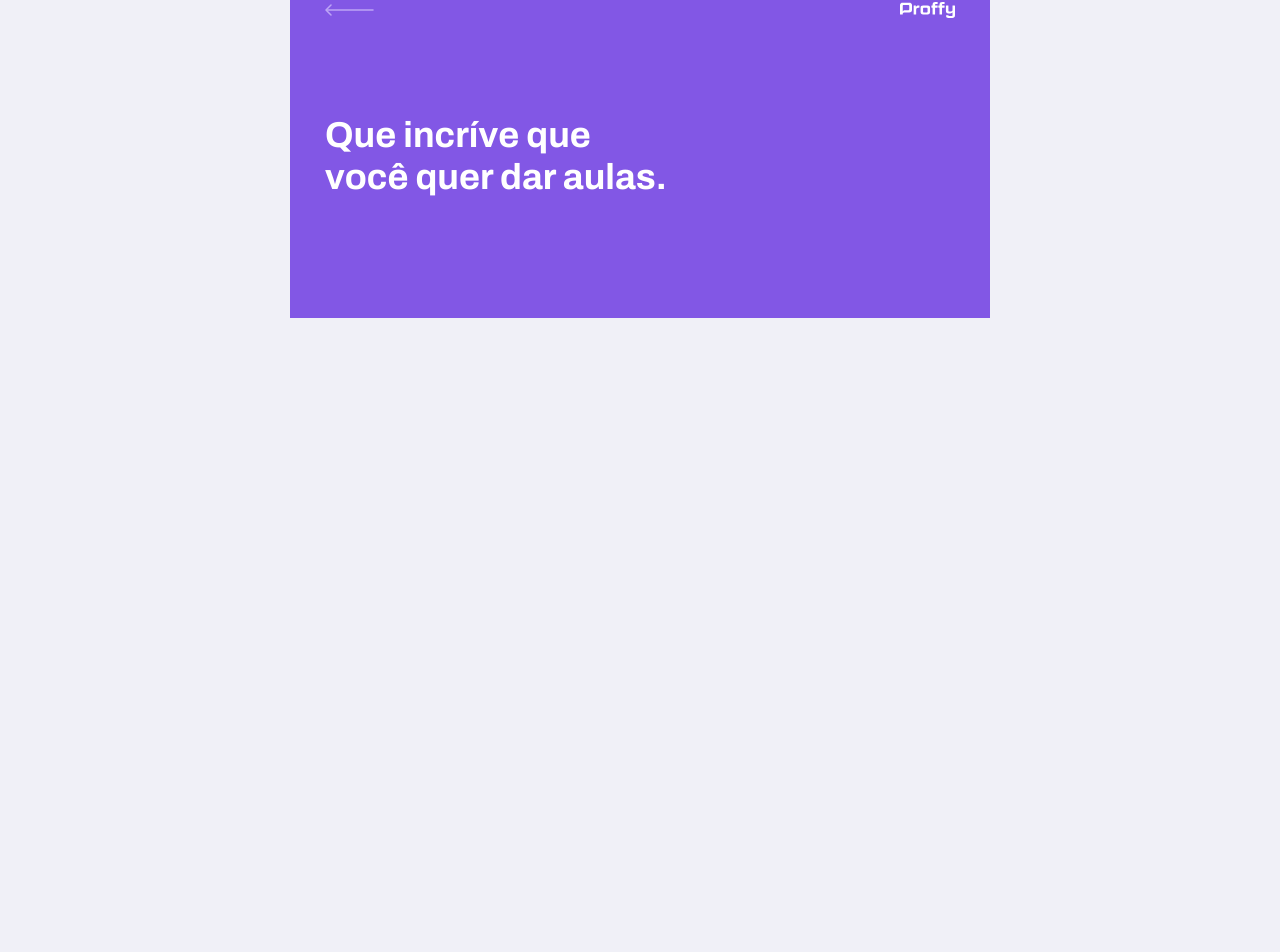
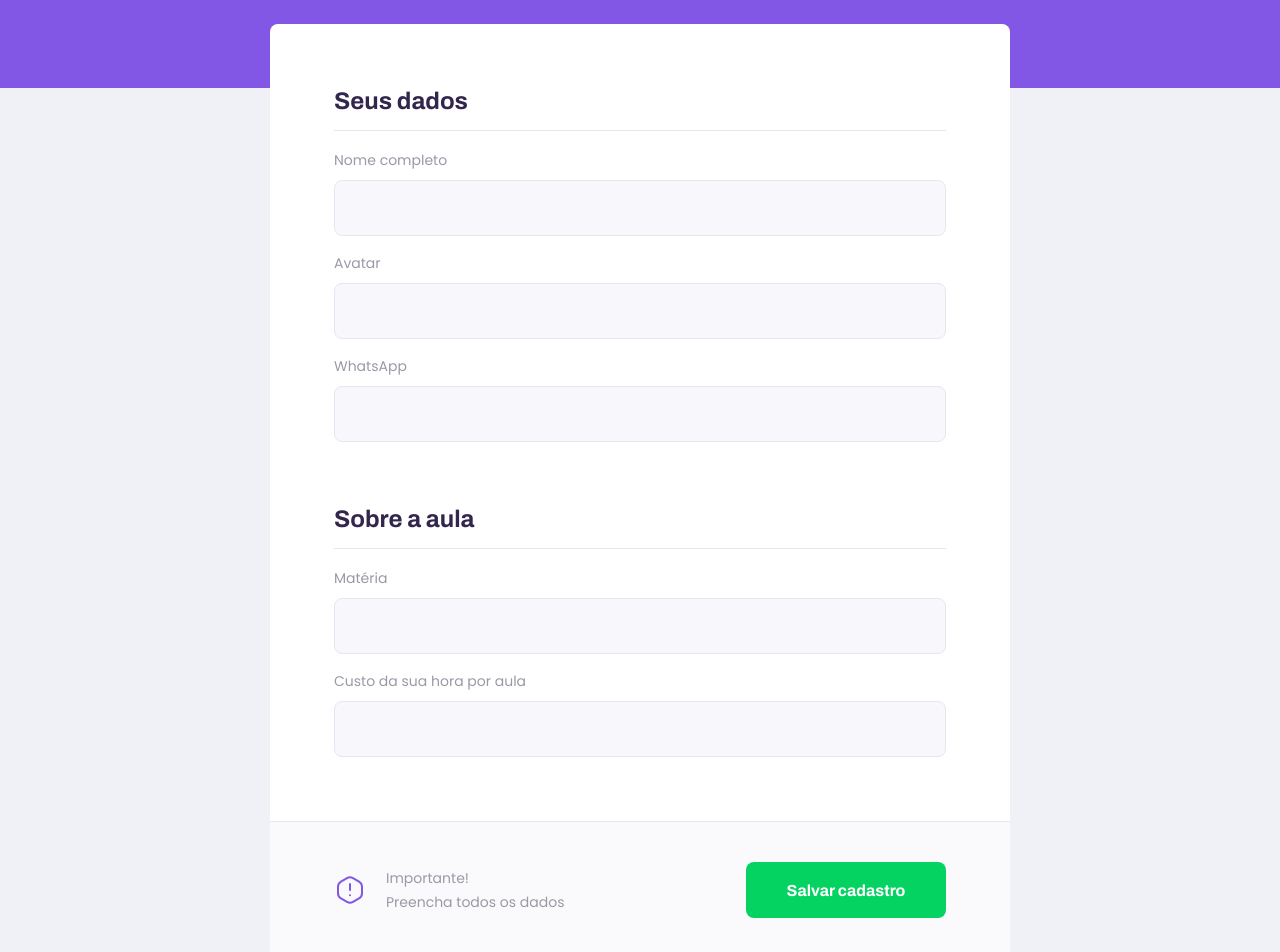
Before and after one commit to israelfagundes/proffy-web-client, a React (Create React App) app: page /teach in a window 1280 px wide. Shown: the part 252-1204 px from the top of the page. Before the commit the page ends 800 px from the top, so only its background shows below. Built offline with nearby package versions, Linux system fonts and the light colour scheme.

Commit message:
add signup page

```diff
--- /dev/null
+++ b/src/components/Input/index.tsx
@@ -0,0 +1,27 @@
+import React, { InputHTMLAttributes } from 'react';
+
+import './styles.css';
+
+interface InputProps extends InputHTMLAttributes<HTMLInputElement> {
+  name: string;
+  type?: string;
+  label: string;
+}
+
+const Input: React.FC<InputProps> = ({
+  label,
+  name,
+  type = 'text',
+  ...rest
+}) => {
+  return (
+    <div className="input-block">
+      <label htmlFor={name}>
+        {label}
+        <input type={type} id={name} {...rest} />
+      </label>
+    </div>
+  );
+};
+
+export default Input;
--- /dev/null
+++ b/src/components/Input/styles.css
@@ -0,0 +1,34 @@
+.input-block {
+  position: relative;
+}
+
+.input-block + .input-block {
+  margin-top: 1.4rem;
+}
+
+.input-block label {
+  font-size: 1.4rem;
+}
+
+.input-block input {
+  width: 100%;
+  height: 5.6rem;
+  margin-top: 0.8rem;
+  border-radius: 0.8rem;
+  background: var(--color-input-background);
+  border: 1px solid var(--color-line-in-white);
+  outline: 0;
+  padding: 0 1.6rem;
+  font: 1.6rem 'Archivo';
+}
+
+.input-block:focus-within::after {
+  content: '';
+  width: calc(100% - 3.2rem);
+  height: 2px;
+  background: var(--color-primary-light);
+  position: absolute;
+  left: 1.6rem;
+  right: 1.6rem;
+  bottom: 0;
+}
--- a/src/components/PageHeader/index.tsx
+++ b/src/components/PageHeader/index.tsx
@@ -8,9 +8,14 @@
 
 interface PageHeaderProps {
   title: string;
+  description?: string;
 }
 
-const PageHeader: React.FC<PageHeaderProps> = ({ title, children }) => {
+const PageHeader: React.FC<PageHeaderProps> = ({
+  title,
+  children,
+  description,
+}) => {
   return (
     <header className="page-header">
       <div className="top-bar-container">
@@ -22,7 +27,7 @@
 
       <div className="header-content">
         <strong>{title}</strong>
-
+        {description && <p>{description}</p>}
         {children}
       </div>
     </header>
--- a/src/components/PageHeader/styles.css
+++ b/src/components/PageHeader/styles.css
@@ -40,6 +40,14 @@
   color: var(--color-title-in-primary);
 }
 
+.page-header .header-content p {
+  max-width: 30rem;
+  font-size: 1.6rem;
+  line-height: 2.6rem;
+  color: var(--color-text-in-primary);
+  margin-top: 2.4rem;
+}
+
 @media (min-width: 700px) {
   .page-header {
     height: 340px;
--- a/src/pages/TeacherForm/index.tsx
+++ b/src/pages/TeacherForm/index.tsx
@@ -1,11 +1,43 @@
 import React from 'react';
 
+import warningIcon from '../../assets/images/icons/warning.svg';
+
 import PageHeader from '../../components/PageHeader';
+import Input from '../../components/Input';
+
+import './styles.css';
 
 function TeacherForm() {
   return (
     <div id="page-teacher-form" className="container">
-      <PageHeader title="Que incríve que você quer dar aulas." />
+      <PageHeader
+        title="Que incrível que você quer dar aulas."
+        description="O primeiro passo é preencher esse formulário de inscrição"
+      />
+
+      <main>
+        <fieldset>
+          <legend>Seus dados</legend>
+          <Input name="name" label="Nome completo" />
+          <Input name="avatar" label="Avatar" />
+          <Input name="whatsapp" label="WhatsApp" />
+        </fieldset>
+
+        <fieldset>
+          <legend>Sobre a aula</legend>
+          <Input name="subject" label="Matéria" />
+          <Input name="cost" label="Custo da sua hora por aula" />
+        </fieldset>
+
+        <footer>
+          <p>
+            <img src={warningIcon} alt="Aviso importante" />
+            Importante! <br />
+            Preencha todos os dados
+          </p>
+          <button type="button">Salvar cadastro</button>
+        </footer>
+      </main>
     </div>
   );
 }
--- /dev/null
+++ b/src/pages/TeacherForm/styles.css
@@ -0,0 +1,114 @@
+#page-teacher-form {
+  width: 100vw;
+  min-height: 100vh;
+}
+
+#page-teacher-form .page-header .header-content {
+  margin-bottom: 9.6rem;
+}
+
+#page-teacher-form main {
+  background: var(--color-box-base);
+  width: 100%;
+  max-width: 74rem;
+  border-radius: 0.8rem;
+  margin: -6.4rem auto 6.4rem;
+  padding-top: 6.4rem;
+  overflow: hidden;
+}
+
+#page-teacher-form main fieldset {
+  border: 0;
+  padding: 0 2.4rem;
+}
+
+#page-teacher-form main fieldset + fieldset {
+  margin-top: 6.4rem;
+}
+
+#page-teacher-form main fieldset legend {
+  font: 700 2.4rem 'Archivo';
+  color: var(--color-text-title);
+  display: flex;
+  align-items: center;
+  justify-content: space-between;
+  width: 100%;
+  padding-bottom: 1.6rem;
+  margin-bottom: 1.6rem;
+  border-bottom: 1px solid var(--color-line-in-white);
+}
+
+#page-teacher-form main label {
+  color: var(--color-text-complement);
+}
+
+#page-teacher-form main footer {
+  padding: 4rem 2.4rem;
+  background: var(--color-box-footer);
+  border-top: 1px solid var(--color-line-in-white);
+  margin-top: 6.4rem;
+}
+
+#page-teacher-form main footer p {
+  display: flex;
+  align-items: center;
+  justify-content: center;
+  font-size: 1.4rem;
+  line-height: 2.4rem;
+  color: var(--color-text-complement);
+}
+
+#page-teacher-form main footer p img {
+  margin-right: 2rem;
+}
+
+#page-teacher-form main footer button {
+  width: 100%;
+  height: 5.6rem;
+  background: var(--color-secondary);
+  color: var(--color-button-text);
+  border: 0;
+  border-radius: 0.8rem;
+  cursor: pointer;
+  font: 700 1.6rem 'Archivo';
+  display: flex;
+  align-items: center;
+  justify-content: center;
+  text-decoration: none;
+  transition: background-color 0.2s;
+  margin-top: 3.2rem;
+}
+
+#page-teacher-form main footer button:hover {
+  background: var(--color-secondary-dark);
+}
+
+@media (min-width: 700px) {
+  #page-teacher-form {
+    max-width: 100vw;
+  }
+
+  #page-teacher-form .page-header .header-content {
+    margin-bottom: 3.2rem;
+  }
+
+  #page-teacher-form main fieldset {
+    padding: 0 6.4rem;
+  }
+
+  #page-teacher-form main footer {
+    padding: 4rem 6.4rem;
+    display: flex;
+    align-items: center;
+    justify-content: space-between;
+  }
+
+  #page-teacher-form main footer p {
+    justify-content: space-between;
+  }
+
+  #page-teacher-form main footer button {
+    width: 20rem;
+    margin-top: 0;
+  }
+}
--- a/src/pages/TeacherList/index.tsx
+++ b/src/pages/TeacherList/index.tsx
@@ -2,6 +2,7 @@
 
 import PageHeader from '../../components/PageHeader';
 import TeacherItem from '../../components/TeacherItem';
+import Input from '../../components/Input';
 
 import './styles.css';
 
@@ -10,26 +11,9 @@
     <div id="page-teacher-list" className="container">
       <PageHeader title="Estes são os proffys disponíveis.">
         <form id="search-teachers">
-          <div className="input-block">
-            <label htmlFor="subject">
-              Matéria
-              <input type="text" id="subject" />
-            </label>
-          </div>
-
-          <div className="input-block">
-            <label htmlFor="week-day">
-              Dia da semana
-              <input type="text" id="week-day" />
-            </label>
-          </div>
-
-          <div className="input-block">
-            <label htmlFor="time">
-              Horário
-              <input type="text" id="time" />
-            </label>
-          </div>
+          <Input name="subject" label="Matéria" />
+          <Input name="week-day" label="Dia da semana" />
+          <Input name="time" label="Horário" type="time" />
         </form>
       </PageHeader>
 
```
Also changed, not shown: .eslintrc.js.
